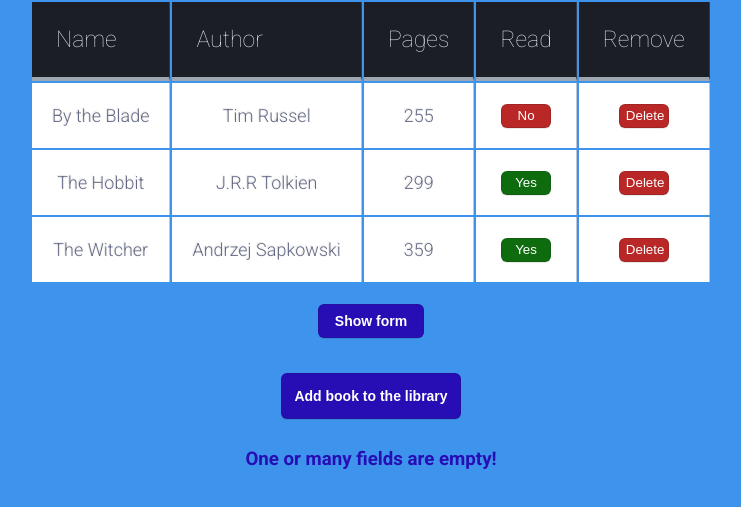
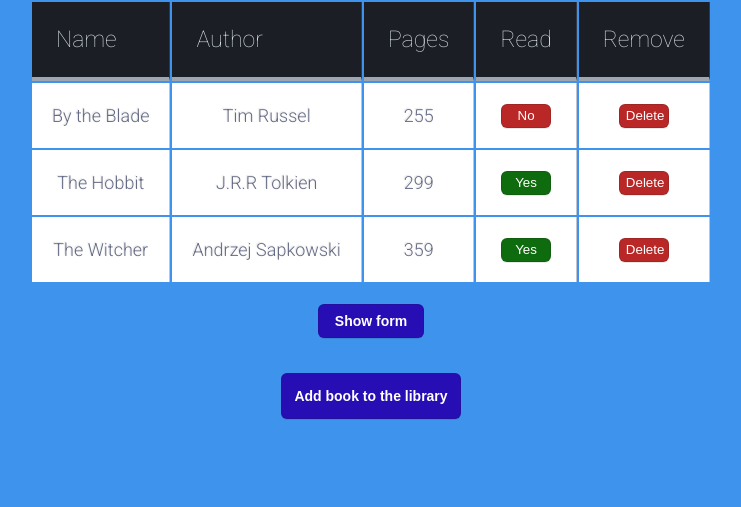
Before and after one commit to Ren0xx/Library, a plain HTML site: page index.html in a window 1280 px wide. Shown: the part 89-596 px from the top of the page, without its empty margins (269-1010 px from the left). Drawn offline with Linux system fonts and the light colour scheme.

```diff
--- a/index.html
+++ b/index.html
@@ -34,7 +34,7 @@
                 <input type="checkbox" id="read" name="read" value="yes" ><br>
             </form>
                 <button class="add-book-button" type="text" >Add book to the library</button>
-            <h3 id="error-heading" >One or many fields are empty!</h3>
+            <h3 id="error-heading" hidden>One or many fields are empty!</h3>
         </div>
         <script src="script.js" async defer></script>
     </body>
```
